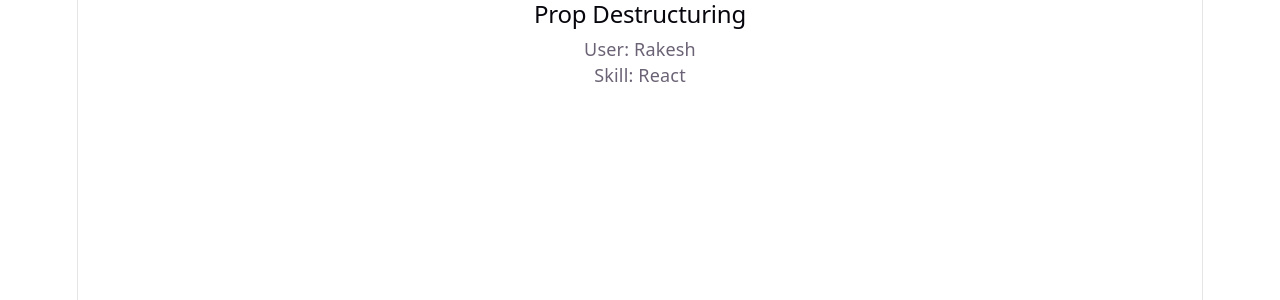
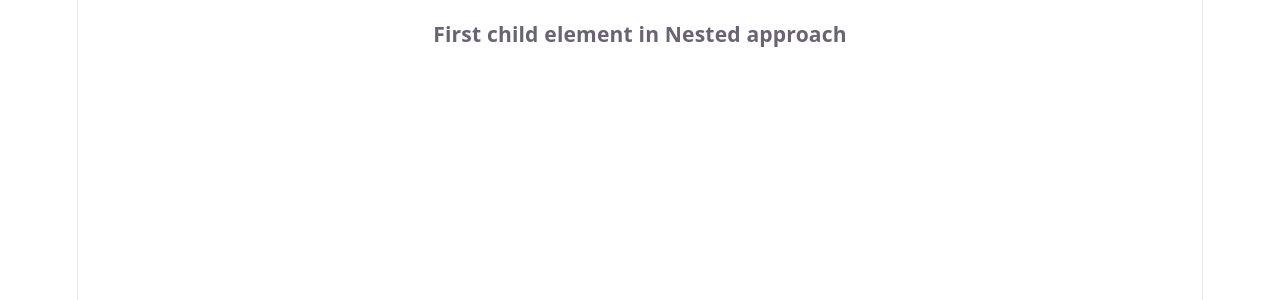
Before and after one commit to rakeshkr-abc/MERN_Stu_FebMay26Mys, a React (Vite) app in the folder W9/D2/prop-example-app/: page / in a window 1280 px wide. Shown: the top 300 px of the page. Built offline with nearby package versions, Linux system fonts and the light colour scheme.

Commit message:
Wrapper component

```diff
--- a/W9/D2/prop-example-app/src/App.jsx
+++ b/W9/D2/prop-example-app/src/App.jsx
@@ -1,11 +1,13 @@
 import './App.css'
 import { PropBasics } from "./components/P1";
 import { PropDestructuring } from "./components/P2";
+import { PropsChildren } from "./components/P3";
 function App() {
   return (
     <>
       {/* <PropBasics /> */}
-      <PropDestructuring />
+      {/* <PropDestructuring /> */}
+      <PropsChildren />
     </>
   )
 }
```
